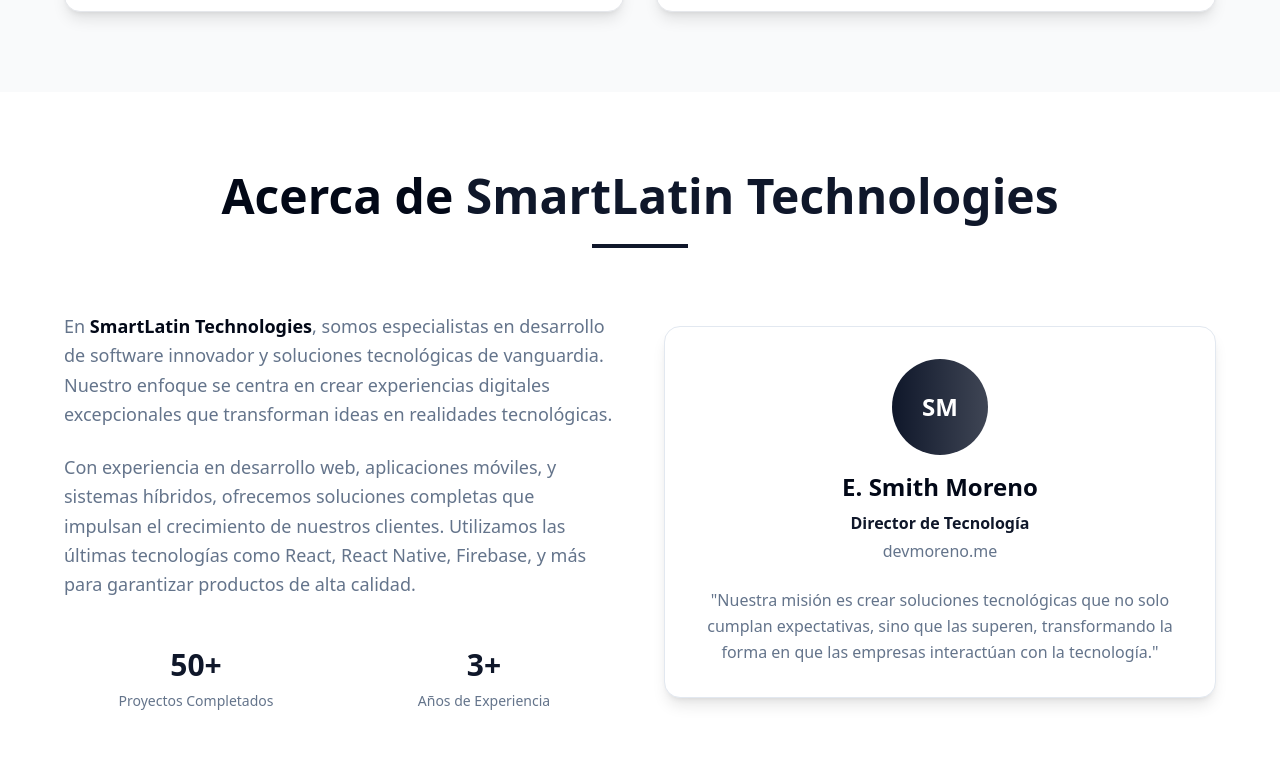
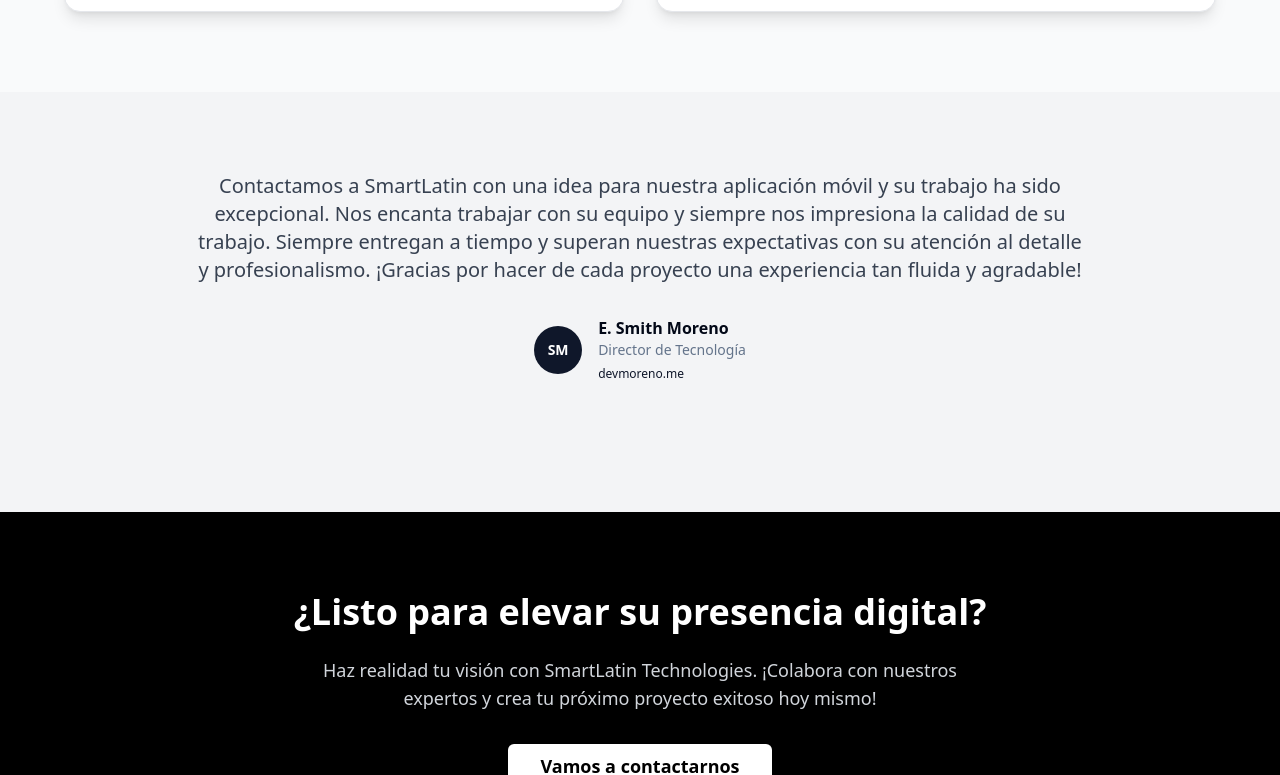
Before and after one commit to smithmoreno12/smartlatin, a React (Vite) app: page / in a window 1280 px wide. Shown: the part 1389-2164 px from the top of the page. Built offline with nearby package versions, Linux system fonts and the light colour scheme.

Commit message:
Remove "Acerca de" from home page
Remove the "Acerca de" section from the home page.

```diff
--- a/src/pages/Index.tsx
+++ b/src/pages/Index.tsx
@@ -1,9 +1,7 @@
 import Header from "@/components/Header";
 import HeroSection from "@/components/HeroSection";
 import ServicesSection from "@/components/ServicesSection";
-import AboutSection from "@/components/AboutSection";
 import TestimonialSection from "@/components/TestimonialSection";
-import ProjectsSection from "@/components/ProjectsSection";
 import CTASection from "@/components/CTASection";
 import Footer from "@/components/Footer";
 
@@ -13,7 +11,6 @@ const Index = () => {
       <Header />
       <HeroSection />
       <ServicesSection />
-      <AboutSection />
       <TestimonialSection />
       <CTASection />
       <Footer />
```
